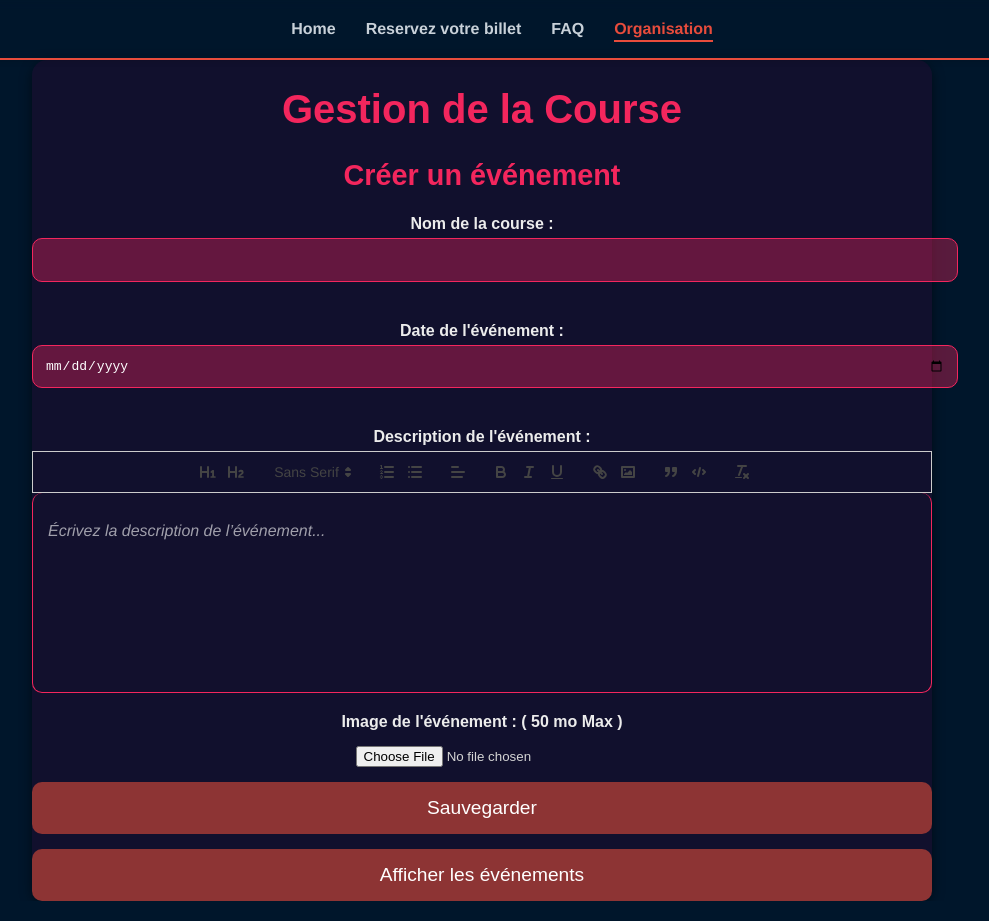
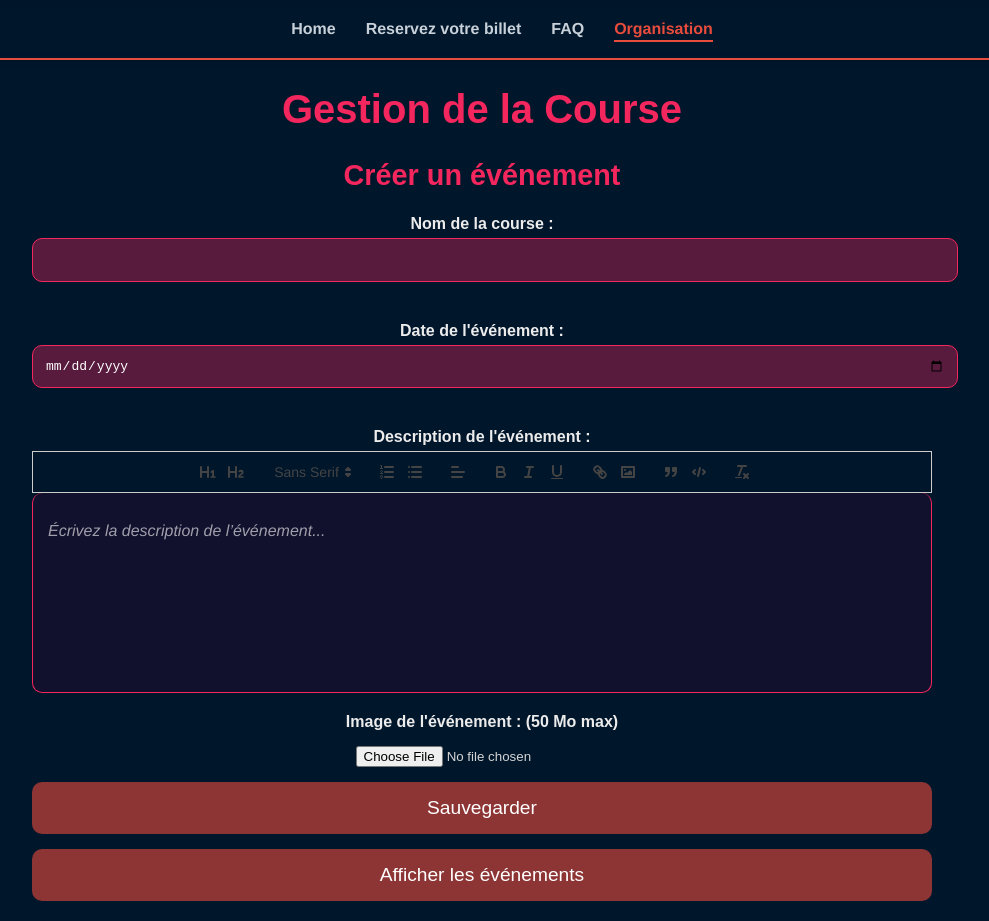
Before and after one commit to SemihAslan123/QuanticGP, a Vue app: page /organisation in a window 1280 px wide. Shown: the whole page, without its empty margins (158-1147 px from the left). Built offline with nearby package versions, Linux system fonts and the light colour scheme; a web font is replaced by a local one.

Commit message:
Css orgaview

```diff
--- a/src/views/OrganisationView.vue
+++ b/src/views/OrganisationView.vue
@@ -6,45 +6,40 @@
       <!-- Section pour afficher les événements -->
       <div v-if="currentSection === 'events'">
         <h2>Liste des événements</h2>
-        <div v-if="events.length > 0">
-          <div v-for="event in events" :key="event.id" class="event-item">
+        <div v-if="events.length > 0" class="events-grid">
+          <div v-for="event in events" :key="event.id" class="event-card">
             <h3>{{ event.name }}</h3>
-            <p>{{ event.date }}</p>
-            <p>{{ event.description }}</p>
+            <p class="date">{{ event.date }}</p>
+            <p class="description">{{ event.description }}</p>
             <img :src="event.image" alt="Event image" v-if="event.image" />
           </div>
         </div>
         <div v-else>
           <p>Aucun événement trouvé.</p>
         </div>
-
         <button @click="goBackToCreateEvent">Retour à la création d'événement</button>
       </div>
 
       <!-- Section pour modifier l'événement -->
       <div v-if="currentSection === 'event'">
         <h2>Créer un événement</h2>
-        <div>
+        <div class="form-group">
           <label for="courseName">Nom de la course :</label>
           <input type="text" v-model="courseName" required />
         </div>
-        <div>
+        <div class="form-group">
           <label for="eventDate">Date de l'événement :</label>
           <input type="date" v-model="eventDate" required />
         </div>
-
-        <div>
+        <div class="form-group">
           <label for="eventDescription">Description de l'événement :</label>
-          <!-- Zone pour l'éditeur WYSIWYG -->
           <div ref="editorContainer" class="editor-container"></div>
         </div>
-
-        <div>
-          <label for="eventImage">Image de l'événement : ( 50 mo Max ) </label>
+        <div class="form-group">
+          <label for="eventImage">Image de l'événement : (50 Mo max)</label>
           <input type="file" @change="handleFileUpload" />
           <img v-if="eventImage" :src="eventImage" alt="Image de l'événement" />
         </div>
-
         <button type="submit" @click="saveEvent">Sauvegarder</button>
       </div>
 
@@ -53,6 +48,7 @@
     </div>
   </div>
 </template>
+
 
 <script>
 import Quill from 'quill';
@@ -187,10 +183,9 @@ body, html {
 .content {
   max-width: 900px;
   width: 100%;
-  background-color: rgba(19, 16, 46, 0.945); /* Fond sombre */
+  background-color: rgba(0,22,43,255);
   border-radius: 15px;
-
-  box-shadow: 0px 4px 12px rgba(0, 0, 0, 0.5);
+  padding-bottom: 20px;
 }
 
 h1, h2 {
```
